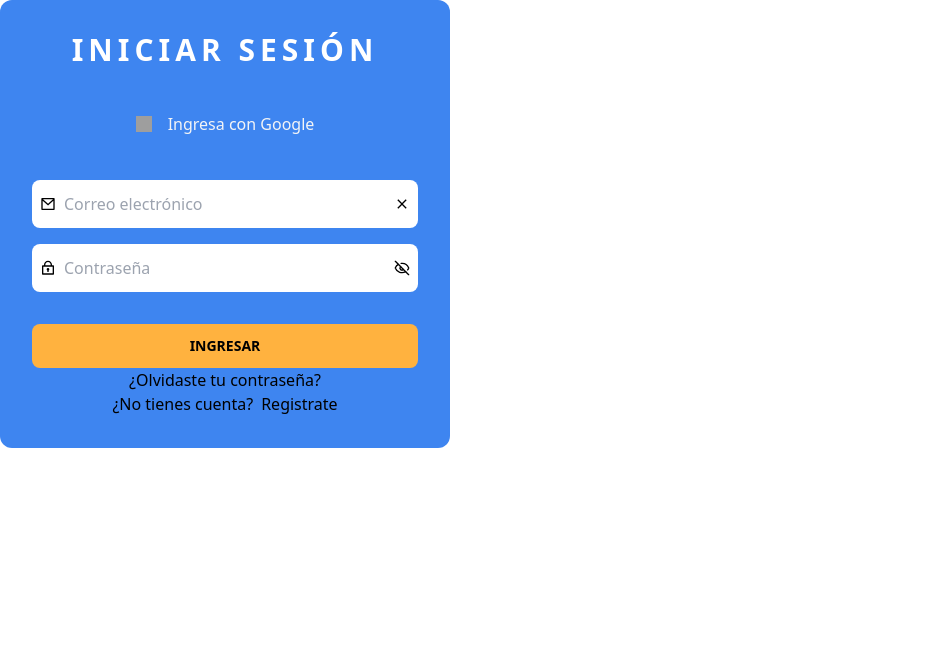
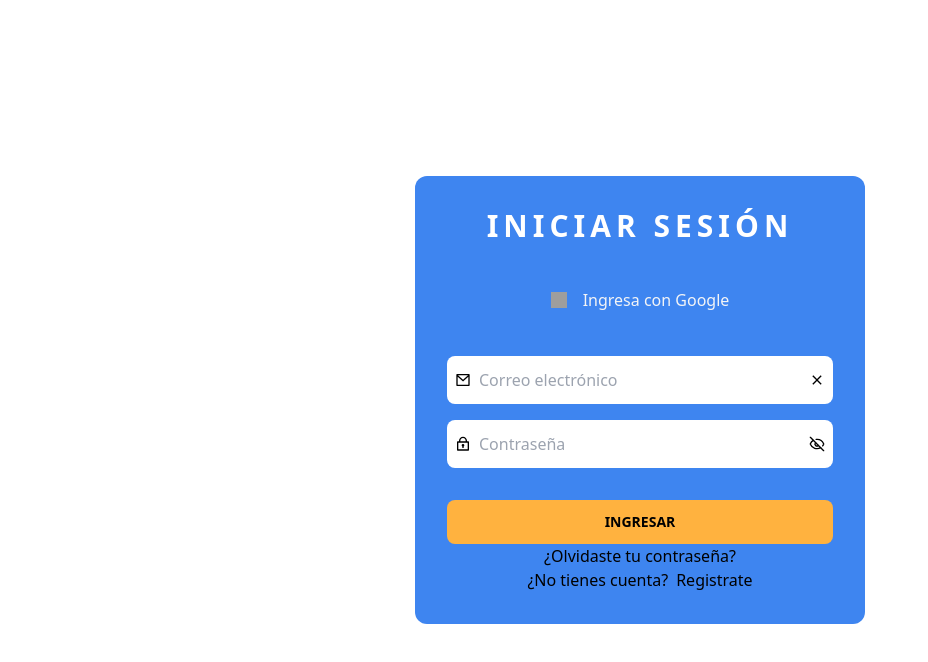
Before and after one commit to Juany313/Mule-front, a React (Vite) app: page /auth in a window 1280 px wide. Shown: the top 662 px of the page, without its empty margins (0-928 px from the left). Built offline with nearby package versions, Linux system fonts and the light colour scheme; grey boxes are pictures that could not be loaded; a web font is replaced by a local one.

Commit message:
registro centrado

```diff
--- a/src/layouts/LayoutAuth.jsx
+++ b/src/layouts/LayoutAuth.jsx
@@ -5,7 +5,7 @@
 
 const LayoutAuth = () => {
   return (
-    <div className="">
+    <div className="min-h-screen flex justify-center items-center">
       <Outlet />
     </div>
   );
--- a/src/main.jsx
+++ b/src/main.jsx
@@ -14,7 +14,7 @@
       <Auth0Provider
         domain="dev-h0iezuyqkhhjz3e7.us.auth0.com"
         clientId="Yx41UTDIBR1mBOyoClCO8DFR8h0pMWKD"
-        authorizationParams={{ redirect_uri: "http://localhost:4000/auth/dashboard" }}
+        authorizationParams={{ redirect_uri: "http://localhost:4000/" }}
       >
         <App />
       </Auth0Provider>
```
